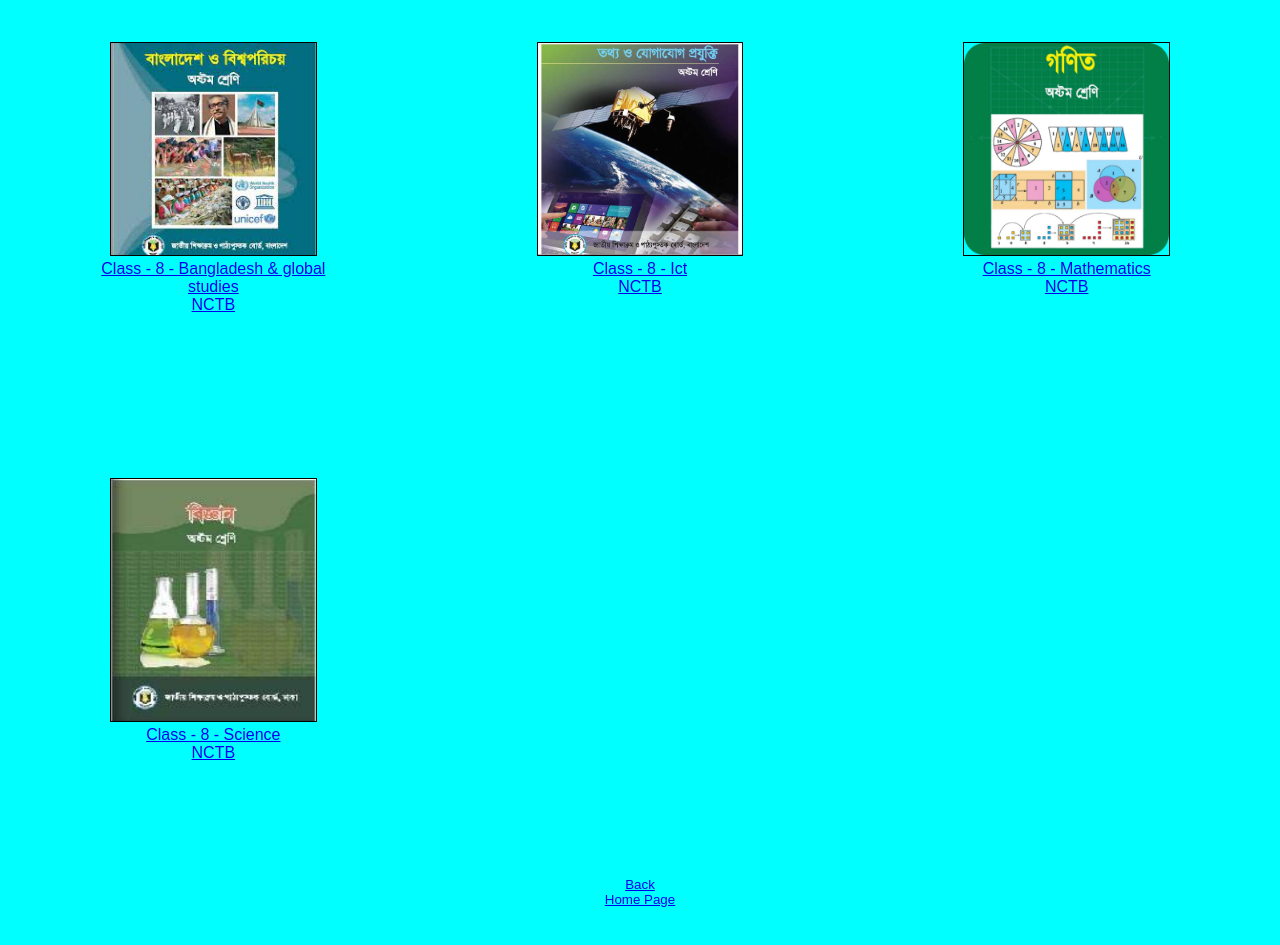
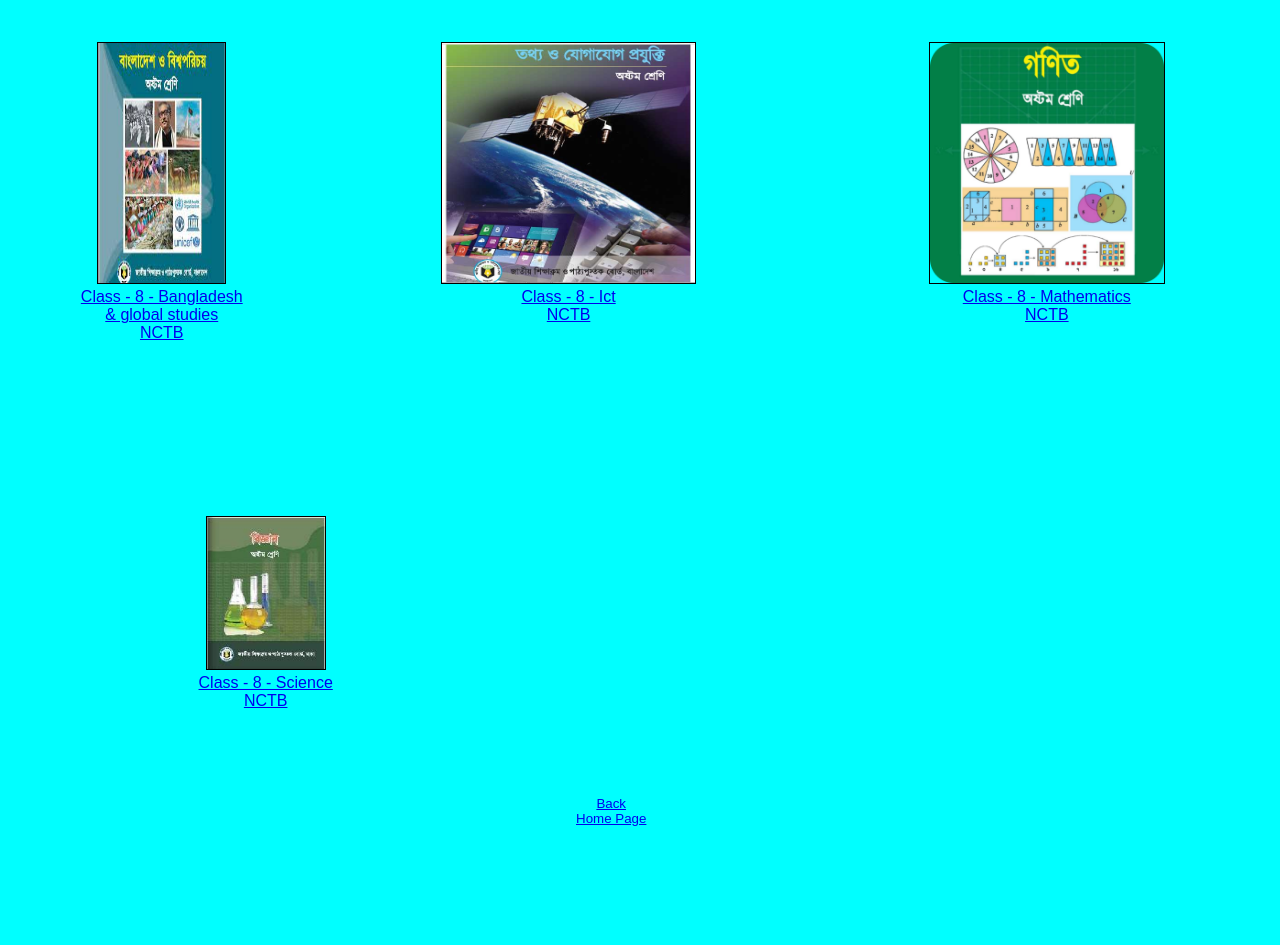
Before and after one commit to hasibulhasans342/BCS_study.github.io, a plain HTML site: page html/Class 8.html in a window 1280 px wide. Shown: the part 264-1209 px from the top of the page. After the commit the page ends 1154 px from the top, so only its background shows below. Drawn offline with Linux system fonts and the light colour scheme.

Commit message:
Update Class 8.css

```diff
--- a/css/Class 8.css
+++ b/css/Class 8.css
@@ -3,11 +3,12 @@
     padding: 0px;
     background-color: aqua;
     font-family: sans-serif;
-    width:100vw;
     border: none;
 
 }
-
+body{
+    height:100%;
+}
 
 li{
     list-style: none;
@@ -41,5 +42,6 @@ ul li img{
     height: 75%;
 }
 button{
+    padding: 0% 45%;
     margin-bottom: 5%;
 }
```
